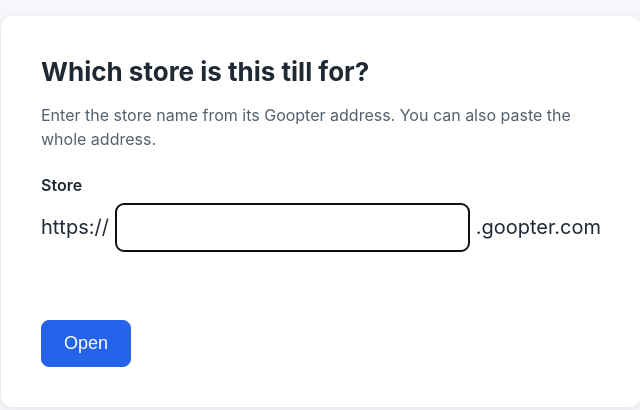
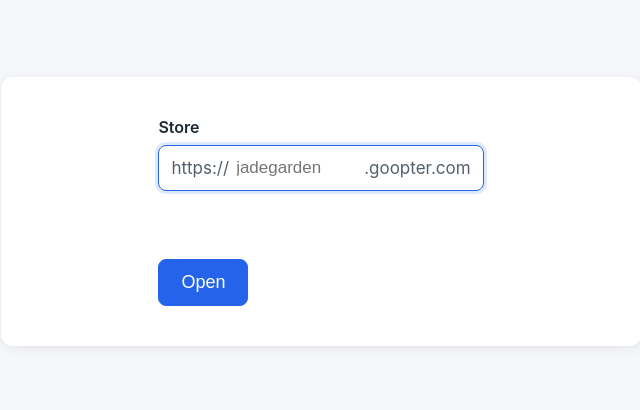
Before and after one commit to goopterbiz/goopter_smart_pos_desktop, an Electron app: page renderer/store.html in a window 1280 px wide. Shown: the part 189-599 px from the top of the page, without its empty margins (319-959 px from the left). Drawn offline with Linux system fonts and the light colour scheme.

Commit message:
feat: store screen shows only the store field, centred
The address reads as one compact URL: https://, the name and
.goopter.com share one border, the input grows with what is typed,
and a refused name outlines the whole field until the next keystroke.

```diff
--- a/renderer/store.html
+++ b/renderer/store.html
@@ -6,13 +6,13 @@
   <title>Goopter Smart POS</title>
   <link rel="stylesheet" href="style.css">
 </head>
-<body>
+<body class="store">
   <main>
-    <h1>Which store is this till for?</h1>
-    <p>Enter the store name from its Goopter address. You can also paste the whole address.</p>
     <form id="form">
       <label for="store">Store</label>
-      <div class="address"><span>https://</span><input id="store" autocomplete="off" autocapitalize="off" spellcheck="false" autofocus><span>.goopter.com</span></div>
+      <div class="address" id="address">
+        <span>https://</span><input id="store" autocomplete="off" autocapitalize="off" spellcheck="false" autofocus placeholder="jadegarden"><span>.goopter.com</span>
+      </div>
       <p class="error" id="error" role="alert"></p>
       <div class="actions"><button class="primary" type="submit">Open</button></div>
     </form>
--- a/renderer/store.js
+++ b/renderer/store.js
@@ -1,11 +1,29 @@
 "use strict";
 const form = document.getElementById("form");
 const input = document.getElementById("store");
+const address = document.getElementById("address");
 const error = document.getElementById("error");
+
+// The input's width follows what's typed, or the placeholder when empty, so the address reads as
+// one continuous URL (C7).
+function resize() {
+  const length = input.value.length || input.placeholder.length;
+  input.size = Math.min(63, Math.max(4, length));
+}
+
+input.addEventListener("input", () => {
+  address.classList.remove("invalid");
+  resize();
+});
+
+resize();
 
 form.addEventListener("submit", async (event) => {
   event.preventDefault();
   error.textContent = "";
   const result = await window.goopterShell.submitStore(input.value);
-  if (result && result.error) error.textContent = result.error;
+  if (result && result.error) {
+    error.textContent = result.error;
+    address.classList.add("invalid");
+  }
 });
--- a/renderer/style.css
+++ b/renderer/style.css
@@ -20,3 +20,14 @@
 th, td { text-align: left; padding: 6px 20px 6px 0; border-bottom: 1px solid #f0f2f5; vertical-align: top; }
 th:first-child, td:first-child { padding-left: 20px; }
 td.outcome { word-break: break-word; }
+
+/* Store screen (C7): the card holds only the label, field, error line and button, centred. */
+body.store main { display: flex; flex-direction: column; align-items: center; }
+body.store label { margin: 0 0 8px; }
+/* https://, the input and .goopter.com share one border; the input itself has none. */
+body.store .address { font-size: 17px; height: 44px; border: 1px solid #cbd2d9; border-radius: 8px; padding: 0 12px; }
+body.store .address span { color: #52606d; }
+body.store .address:focus-within { border-color: #2563eb; box-shadow: 0 0 0 3px rgba(37, 99, 235, .15); }
+body.store .address.invalid { border-color: #b91c1c; }
+body.store input { flex: none; border: none; padding: 0 1px; font-size: 17px; }
+body.store input:focus { outline: none; }
```
Also changed, not shown: test/e2e/store.e2e.ts (+20 -0 lines).
